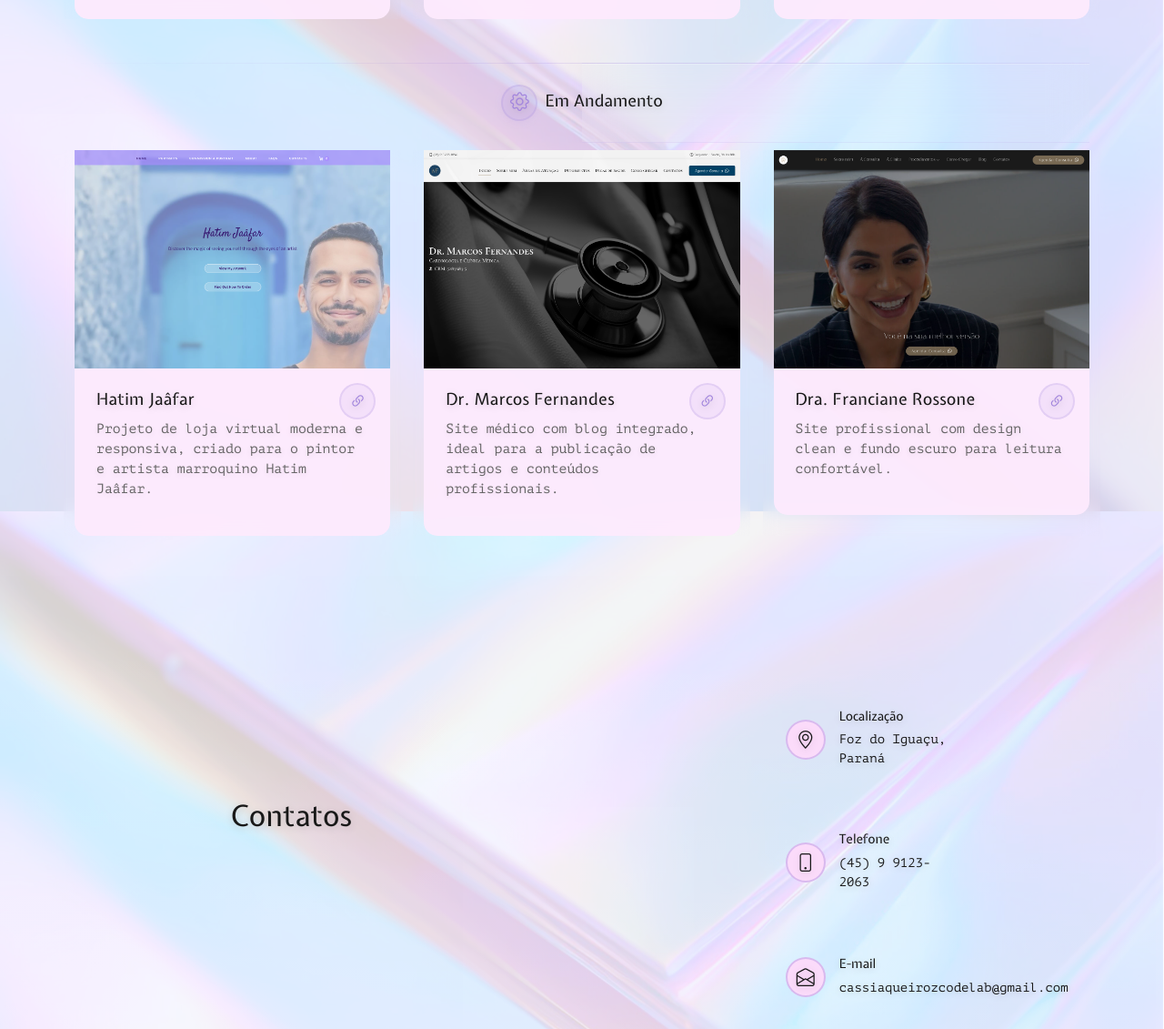
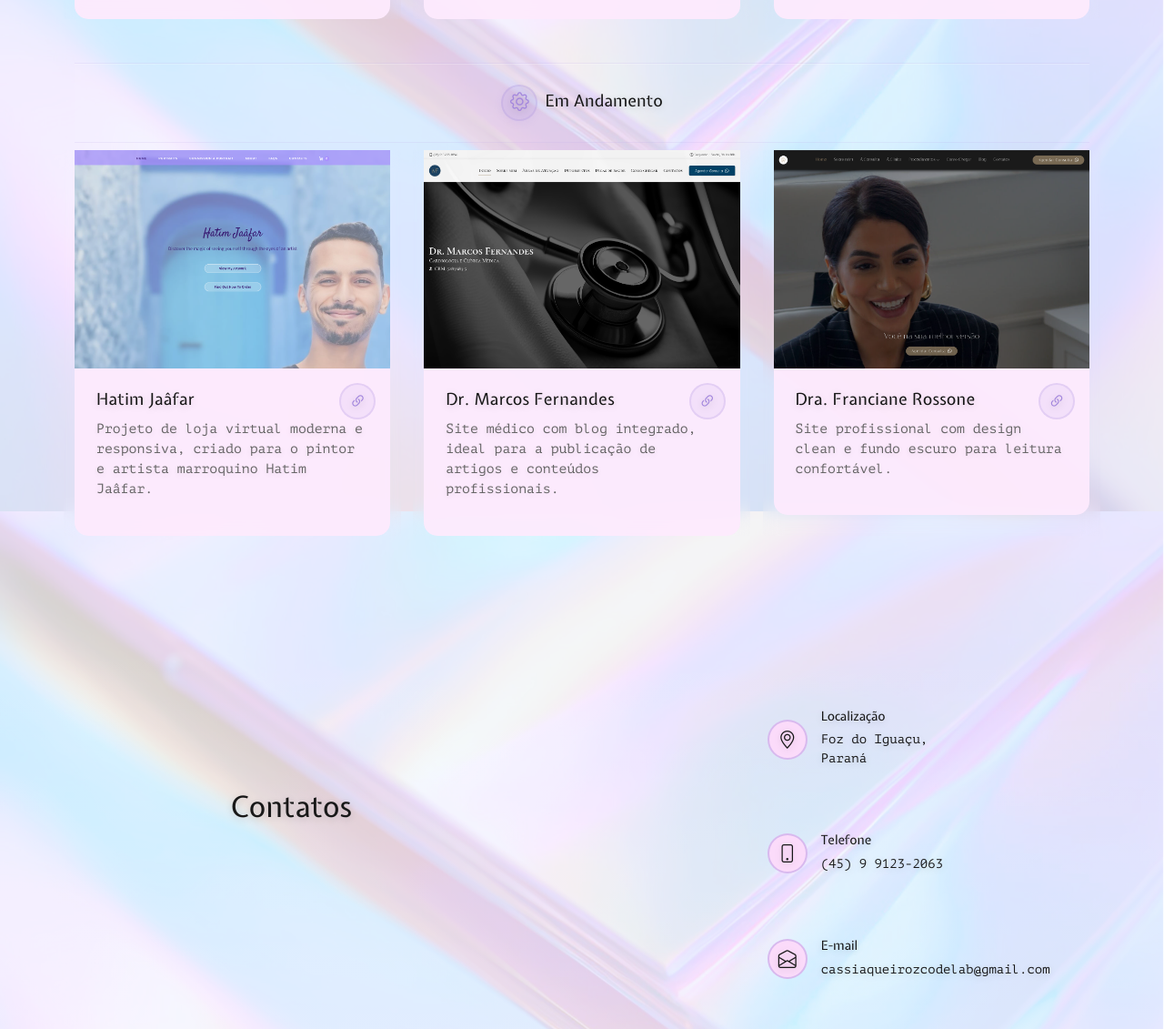
Before and after one commit to cassiaqueiroz/cassiacodelab, a website: page index.html in a window 1280 px wide. Shown: the part 2162-3293 px from the top of the page at 91% size. Drawn offline with nearby package versions, Linux system fonts and the light colour scheme.

Commit message:
improve general styling

```diff
--- a/assets/css/main.css
+++ b/assets/css/main.css
@@ -1365,12 +1365,9 @@ section,
   content: '';
   position: absolute;
   top: 0;
-  left: 50%;
   width: 100vw;
   height: 100%;
   background: rgba(255, 255, 255, 0.03);
-  backdrop-filter: blur(20px);
-  -webkit-backdrop-filter: blur(20px);
   border-top: 1px solid rgba(162, 133, 221, 0.15);
   border-bottom: 1px solid rgba(162, 133, 221, 0.15);
   box-shadow:
@@ -1387,7 +1384,6 @@ section,
   left: 0;
   right: 0;
   height: 1px;
-  background: linear-gradient(90deg, transparent, rgba(162, 133, 221, 0.2), transparent);
   z-index: 1;
 }
 
@@ -1672,8 +1668,8 @@ section,
   justify-content: flex-start;
   text-align: left;
   max-width: 600px;
-  margin: 0 0 40px 0;
-  padding: 0 20px;
+  margin: 0 auto;
+  padding: 0;
 }
 
 .contact .info-item i {
@@ -1836,8 +1832,6 @@ section,
   }
 
   .portfolio .status-title::before {
-    backdrop-filter: none;
-    -webkit-backdrop-filter: none;
     background: rgba(255, 255, 255, 0.08);
   }
 
```
